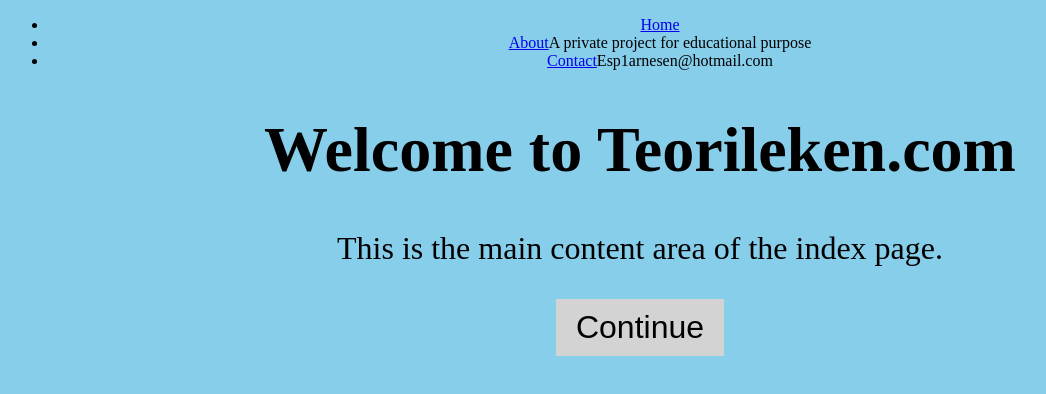
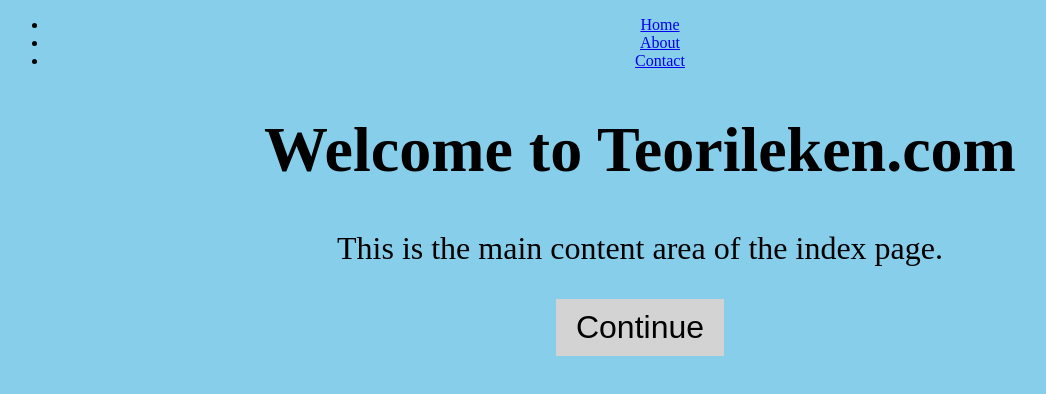
Before and after one commit to Eshard89/Teorileken.com, a plain HTML site: page index.html in a window 1280 px wide. Shown: the whole page, without its empty margins (0-1046 px from the left). Drawn offline with Linux system fonts and the light colour scheme.

Commit message:
Update index.html

```diff
--- a/index.html
+++ b/index.html
@@ -24,8 +24,8 @@
       <nav>
         <ul>
           <li><a href="#">Home</a></li>
-          <li><a href="#">About</a>A private project for educational purpose</li>
-          <li><a href="#">Contact</a>Esp1arnesen@hotmail.com</li>
+          <li><a href="#">About</a></li>
+          <li><a href="#">Contact</a></li>
         </ul>
       </nav>
     </header>
```
